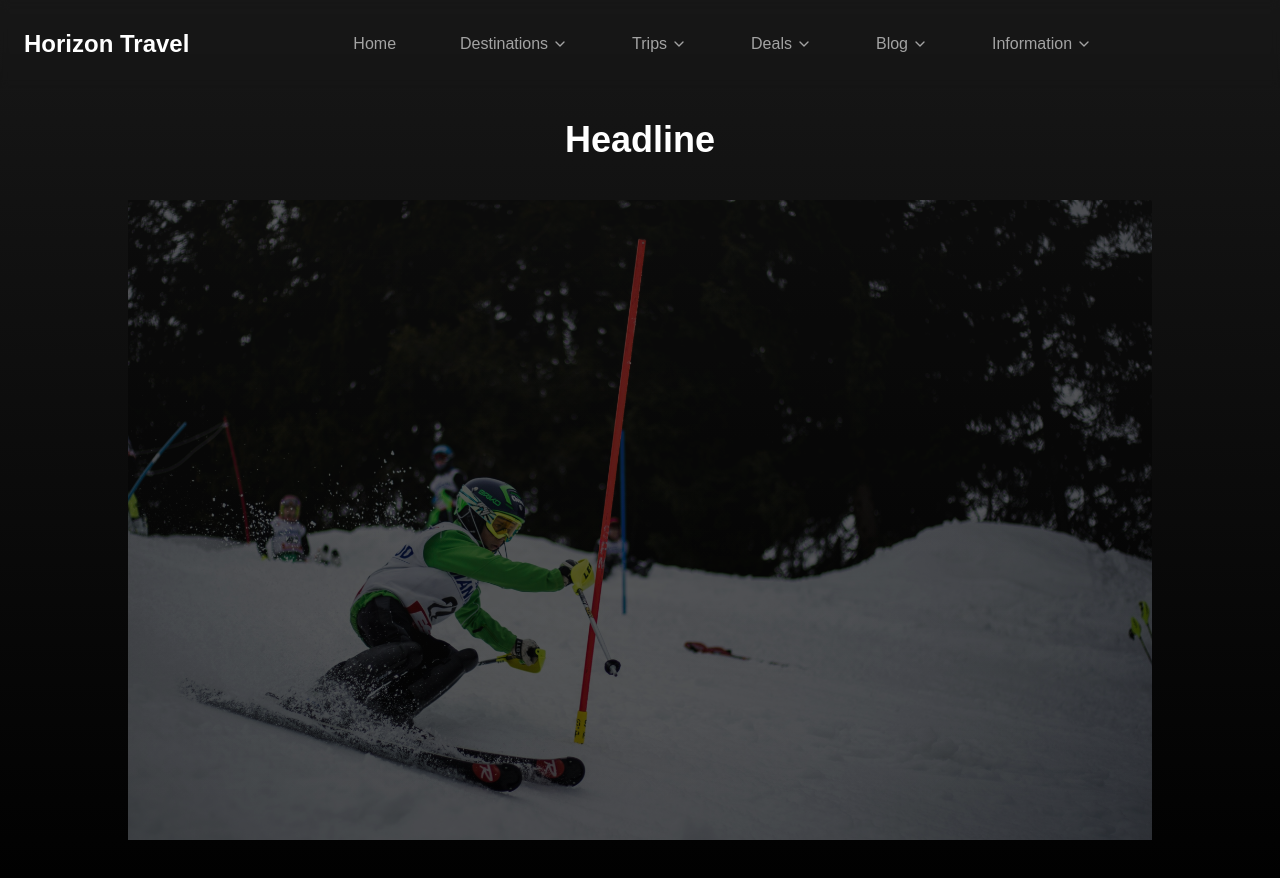
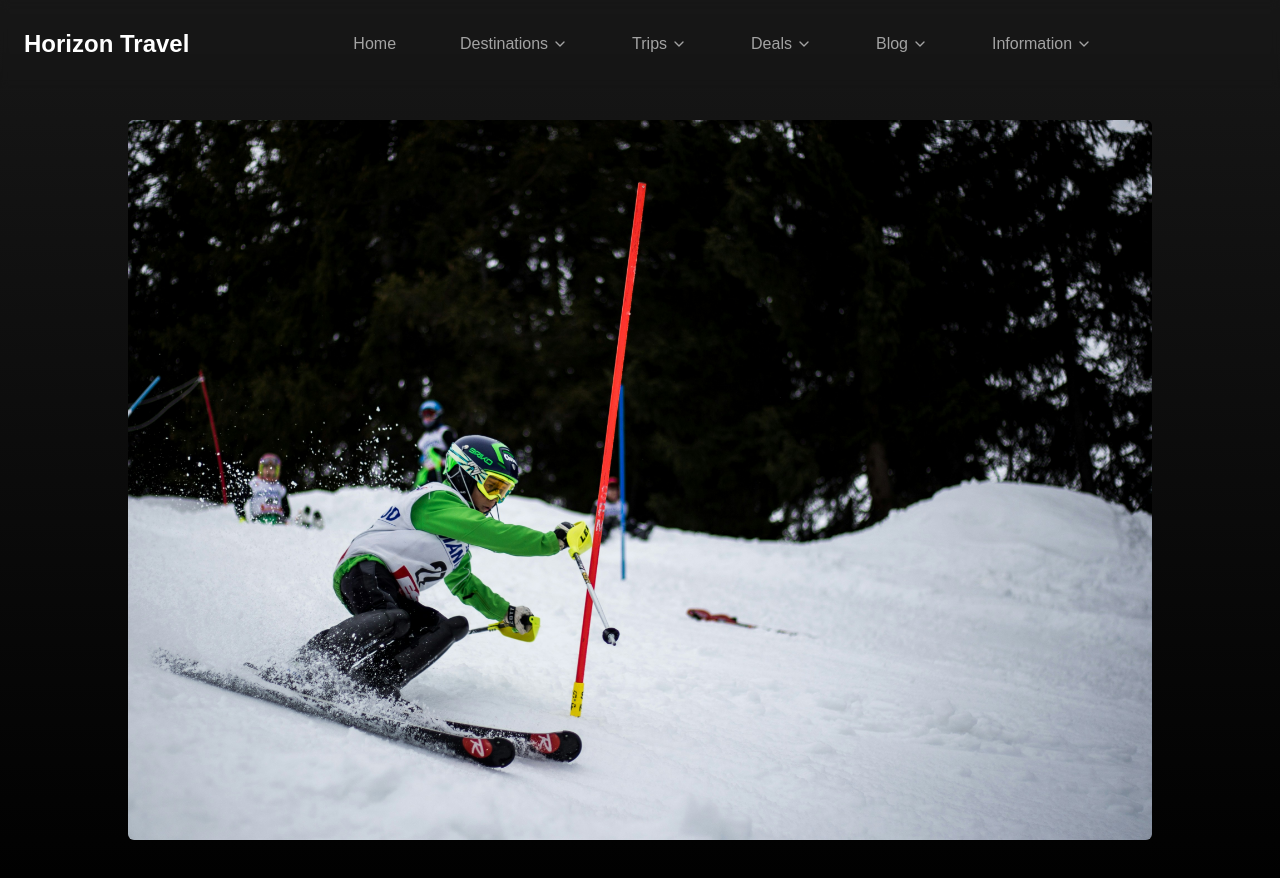
Before and after one commit to RTS-Webdev/skiudstilling, a Next.js app: page / in a window 1280 px wide. Shown: the top 878 px of the page. Built offline with nearby package versions, Linux system fonts and the light colour scheme.

Commit message:
improved and updated fading images

```diff
--- a/src/app/page.tsx
+++ b/src/app/page.tsx
@@ -1,4 +1,4 @@
-import { FadingImage } from "$/components/FadingImage";
+import FadingImage from "$/components/FadingImage";
 import Navigation from "$/components/Navigation";
 
 export default function Home() {
@@ -7,9 +7,8 @@ export default function Home() {
       <header className="fixed top-0 left-0 right-0 z-50">
         <Navigation />
       </header>
-      <main className="pt-[15vh]">
-        <section className="relative w-full h-screen">
-          <h2 className="text-center mb-4 font-semibold text-4xl">Headline</h2>
+      <main className="pt-[12vh] md:pt-[15vh]">
+        <section className="relative w-full h-[80vh] md:h-screen">
           <FadingImage />
         </section>
       </main>
--- a/src/components/FadingImage.tsx
+++ b/src/components/FadingImage.tsx
@@ -3,36 +3,24 @@
 import { useState, useEffect } from 'react'
 import { motion, AnimatePresence } from 'motion/react'
 
-interface FadingImageProps {
-  interval?: number
-}
-
-const images = [
-  '/img/1.jpg',
-  '/img/2.jpg',
-  '/img/3.jpg',
-  '/img/4.jpg',
-  '/img/5.jpg',
-]
-
-export function FadingImage({interval = 5000 }: FadingImageProps) {
+export default function FadingImage() {
     const [currentIndex, setCurrentIndex] = useState(0)
 
     useEffect(() => {
         const timer = setInterval(() => {
-      setCurrentIndex((prevIndex) => (prevIndex + 1) % images.length)
-    }, interval)
+            setCurrentIndex((prevIndex) => (prevIndex + 1) % 5)
+        }, 10000)
 
         return () => clearInterval(timer)
-  }, [images.length, interval])
+    }, [])
 
     return (
         <AnimatePresence mode="wait">
             <motion.img
                 key={currentIndex}
-        src={images[currentIndex]}
-        alt={"Image " + currentIndex}
-        className="absolute left-1/2 top-1/2 transform -translate-x-1/2 -translate-y-1/2 w-4/5 h-4/5 object-cover"
+                src={`/img/${currentIndex + 1}.jpg`}
+                alt={"Image " + currentIndex + 1}
+                className="absolute inset-0 w-full md:w-[80%] h-[90%] object-cover mx-auto md:rounded-md"
                 initial={{ opacity: 0 }}
                 animate={{ opacity: 1 }}
                 exit={{ opacity: 0 }}
```
Lines whose indentation alone changed are shown as unchanged.
